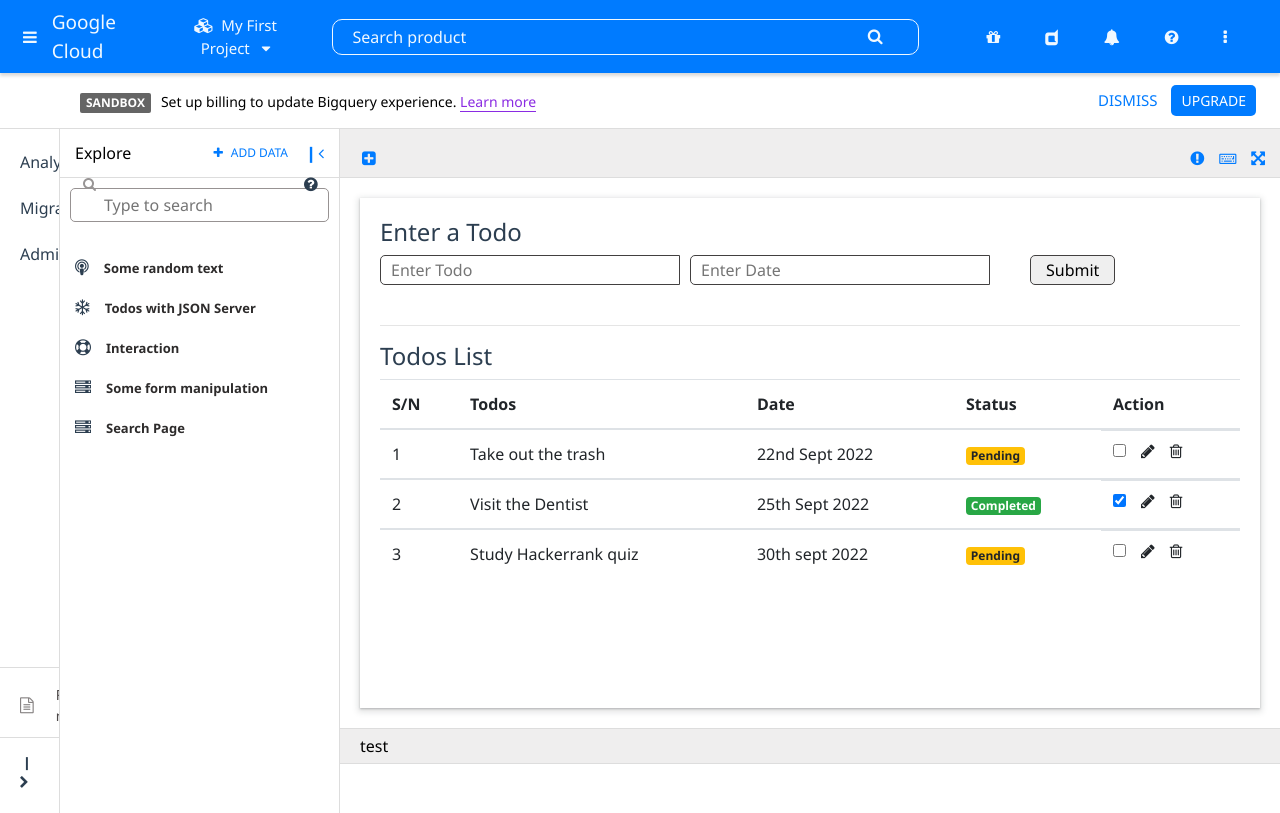
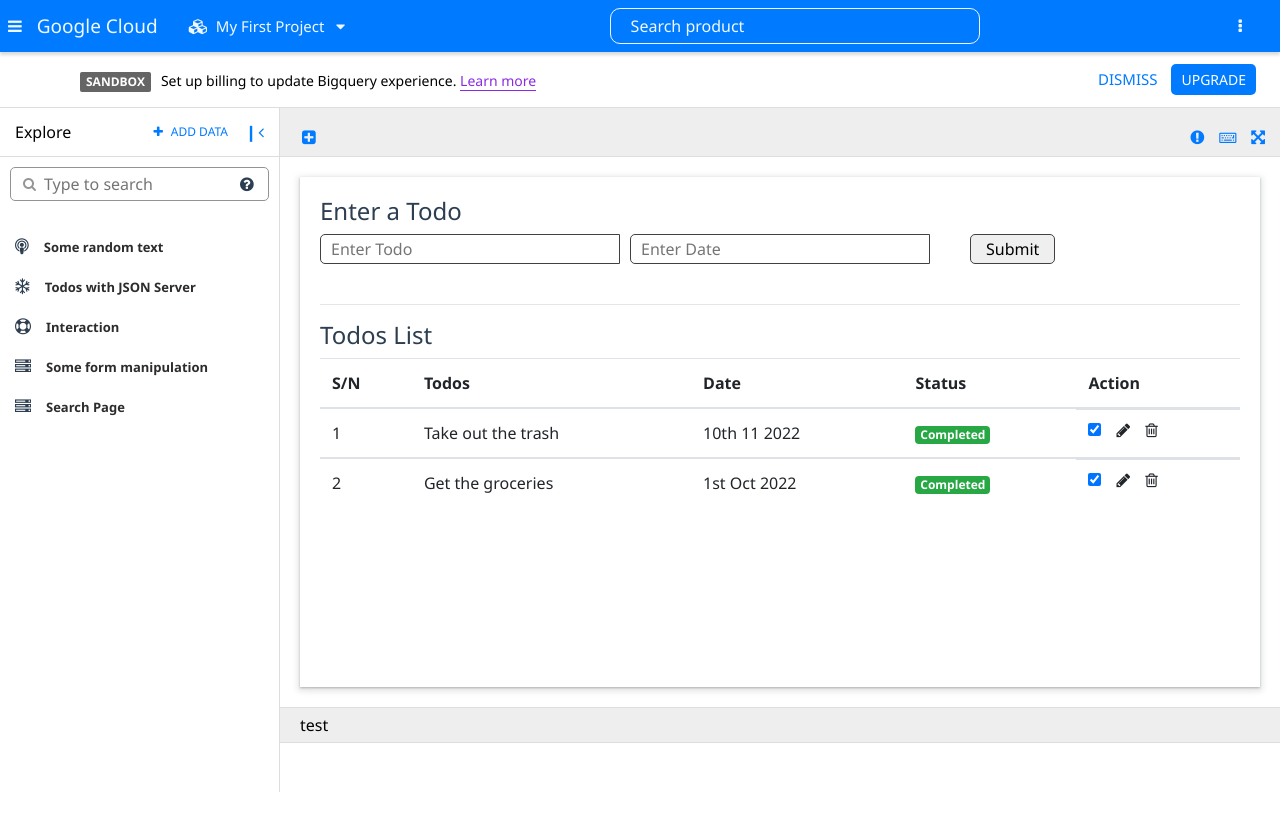
Before and after one commit to egbinta/vue-dashboard, a Vue app: page /tab in a window 1280 px wide. Built offline with nearby package versions, Linux system fonts and the light colour scheme; data requests are answered from the project's data file.

Commit message:
files updated

```diff
--- a/data.json
+++ b/data.json
@@ -2,21 +2,15 @@
   "tasks": [
     {
       "text": "Take out the trash",
-      "date": "22nd Sept 2022",
-      "reminder": false,
+      "date": "10th 11 2022",
+      "reminder": true,
       "id": 1
     },
     {
-      "text": "Visit the Dentist",
-      "date": "25th Sept 2022",
+      "text": "Get the groceries",
+      "date": "1st Oct 2022",
       "reminder": true,
       "id": 2
-    },
-    {
-      "text": "Study Hackerrank  quiz",
-      "date": "30th sept 2022",
-      "reminder": false,
-      "id": 3
     }
   ]
 }
--- a/src/App.vue
+++ b/src/App.vue
@@ -1,7 +1,7 @@
 <template>
   <Topbar />
   <Subbar />
-  <Mainsidebar />
+  <!-- <Mainsidebar /> -->
   <Subsidebar @toggle-form="toggleForm" />
   <Tabbar />
   <Transition name="fade">
@@ -14,7 +14,7 @@
 <script>
 import Topbar from "@/components/Top-bar.vue";
 import Subbar from "@/components/Sub-bar.vue";
-import Mainsidebar from "@/components/Main-sidebar.vue";
+//import Mainsidebar from "@/components/Main-sidebar.vue";
 import Subsidebar from "@/components/Sub-sidebar.vue";
 import Tabbar from "@/components/Tab-bar.vue";
 import AddData from "@/components/Add-data.vue";
@@ -24,7 +24,7 @@
   components: {
     Topbar,
     Subbar,
-    Mainsidebar,
+    // Mainsidebar,
     Subsidebar,
     Tabbar,
     AddData,
@@ -58,7 +58,7 @@
 .main-area {
   background: #fff;
   margin-top: 20px;
-  margin-left: 360px;
+  margin-left: 300px;
   margin-right: 20px;
   box-shadow: rgba(60, 64, 67, 0.3) 0px 1px 2px 0px,
     rgba(60, 64, 67, 0.15) 0px 2px 6px 2px;
--- a/src/components/Main-area.vue
+++ b/src/components/Main-area.vue
@@ -20,7 +20,7 @@
 .main-area {
   background: #fff;
   margin-top: 20px;
-  margin-left: 360px;
+  margin-left: 300px;
   margin-right: 20px;
   box-shadow: rgba(60, 64, 67, 0.3) 0px 1px 2px 0px,
     rgba(60, 64, 67, 0.15) 0px 2px 6px 2px;
--- a/src/components/Main-foot.vue
+++ b/src/components/Main-foot.vue
@@ -12,7 +12,7 @@
 .footer {
   background-color: rgb(239 238 238);
   color: #000;
-  margin-left: 340px;
+  margin-left: 280px;
   margin-top: 20px;
   padding: 5px 20px;
   border-top: 1px solid #ddd;
--- a/src/components/Sub-bar.vue
+++ b/src/components/Sub-bar.vue
@@ -1,7 +1,7 @@
 <template>
   <div class="topbar">
     <div class="topbar-item">
-      <div>
+      <div class="sandbox">
         <button class="updbtn">SANDBOX</button>
         <span
           >Set up billing to update Bigquery experience.
@@ -76,4 +76,13 @@
   border-radius: 5px;
   font-weight: 500;
 }
+@media (max-width: 699px) {
+  .sandbox {
+    display: none;
+  }
+  .topbar-item {
+    display: flex;
+    margin-left: 10px;
+  }
+}
 </style>
--- a/src/components/Sub-sidebar.vue
+++ b/src/components/Sub-sidebar.vue
@@ -67,7 +67,7 @@
 <style scoped>
 .sub-sidenav {
   top: 0;
-  margin-left: 60px;
+  /* margin-left: 60px; */
   width: 280px;
   min-height: 85.5vh;
   background-color: #fff;
@@ -121,13 +121,13 @@
   color: rgb(152, 149, 149);
   font-size: 14px;
   position: absolute;
-  left: 83px;
+  left: 23px;
   top: 173px;
 }
 .search-input .queicon {
   position: absolute;
   top: 172px;
-  left: 304px;
+  left: 240px;
   cursor: pointer;
 }
 .link-container {
--- a/src/components/Tab-bar.vue
+++ b/src/components/Tab-bar.vue
@@ -23,7 +23,7 @@
 .tab-bar {
   background: rgb(239 238 238);
   margin-top: -85.5vh;
-  margin-left: 340px;
+  margin-left: 280px;
   padding: 12px 10px;
   border-bottom: 1px solid #ddd;
 }
--- a/src/components/Top-bar.vue
+++ b/src/components/Top-bar.vue
@@ -1,7 +1,7 @@
 <template>
   <nav class="bg-primary p-2">
     <div class="topbar-container container-fluid row">
-      <div class="col-md-3 logo-section">
+      <div class="logo-section">
         <i class="fa fa-bars" aria-hidden="true"></i>
         <router-link to="/" class="topbar-logo">
           Google <span class="topbar-sublogo">Cloud</span>
@@ -12,24 +12,26 @@
           <i class="fa fa-caret-down ml-2" aria-hidden="true"></i>
         </button>
       </div>
-      <div class="search-form col-md-6">
+      <div class="search-form">
         <form>
           <input
             type="text"
             class="search-input"
             placeholder="Search product"
           />
-          <button><i class="fa fa-search"></i></button>
+          <!-- <button><i class="fa fa-search"></i></button> -->
         </form>
       </div>
-      <div class="col-md-3 topbar-icon">
+      <div class="topbar-icon">
         <span class="icon-bar">
           <i class="fa fa-gift ficon" aria-hidden="true"></i>
           <i class="fa fa-dashcube ficon" aria-hidden="true"></i>
           <i class="fa fa-bell ficon" aria-hidden="true"></i>
           <i class="fa fa-question-circle ficon" aria-hidden="true"></i>
-          <i class="fa fa-ellipsis-v" aria-hidden="true"></i>
         </span>
+      </div>
+      <div class="topbar-icon-ellipsis">
+        <i class="fa fa-ellipsis-v" aria-hidden="true"></i>
       </div>
     </div>
   </nav>
@@ -84,7 +86,8 @@
   border-radius: 5px;
 }
 .search-form {
-  width: 100%;
+  width: 30%;
+  /* margin-bottom: -25px; */
 }
 .search-form .search-input {
   width: 100%;
@@ -92,7 +95,6 @@
   border: 1px solid aliceblue;
   padding: 5px 20px;
   border-radius: 10px;
-  position: relative;
 }
 ::placeholder {
   color: aliceblue;
@@ -102,14 +104,17 @@
   border: none;
   background-color: transparent;
   color: aliceblue;
-  position: absolute;
-  right: 45px;
-  top: 4px;
+  padding: 0px;
+  margin: 0px;
+  /* transform: translate(400px, -31px); */
 }
 .topbar-icon {
   display: flex;
   justify-content: right;
   align-items: center;
+}
+.topbar-icon-ellipsis {
+  color: aliceblue;
 }
 .topbar-icon .icon-bar .ficon {
   margin-right: 45px;
@@ -118,4 +123,19 @@
 .topbar-icon .icon-bar .fa {
   color: aliceblue;
 }
+@media (max-width: 1285px) {
+  .topbar-icon {
+    display: none;
+  }
+}
+@media (max-width: 992px) {
+  .search-form {
+    display: none;
+  }
+}
+@media (max-width: 404px) {
+  .topbar-title {
+    display: none;
+  }
+}
 </style>
```
